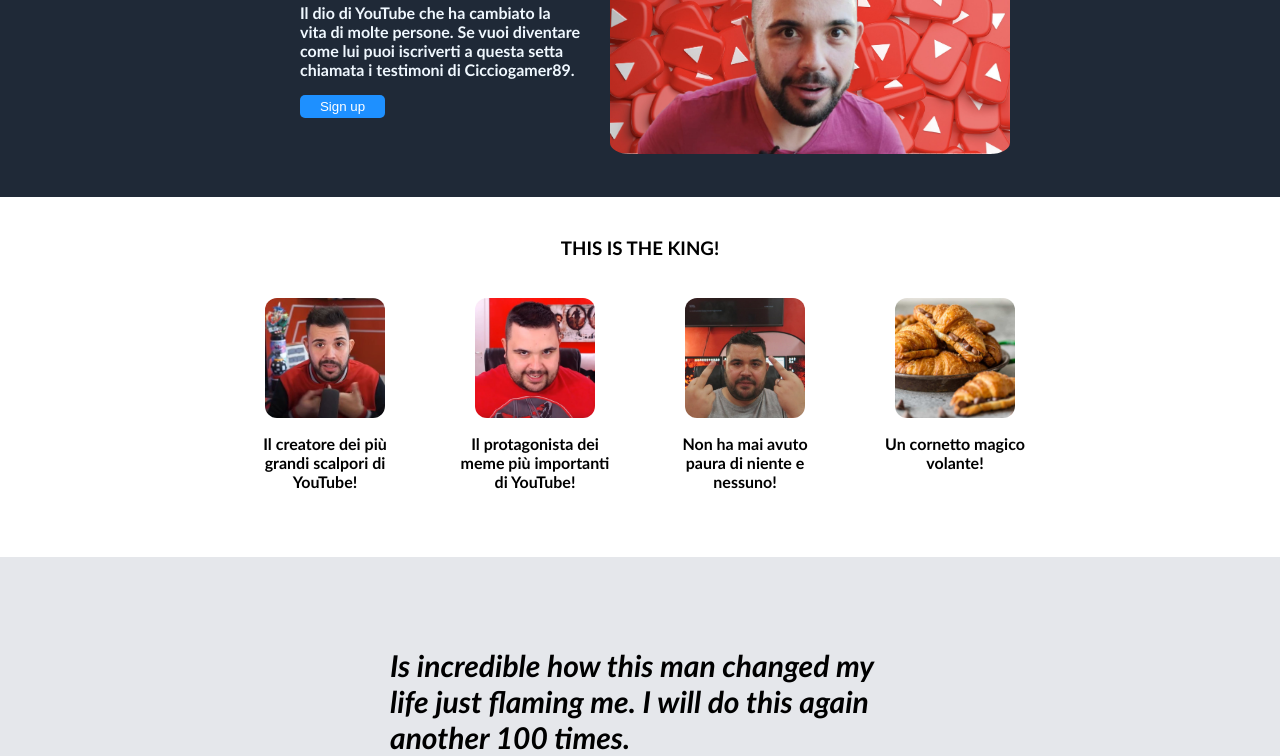
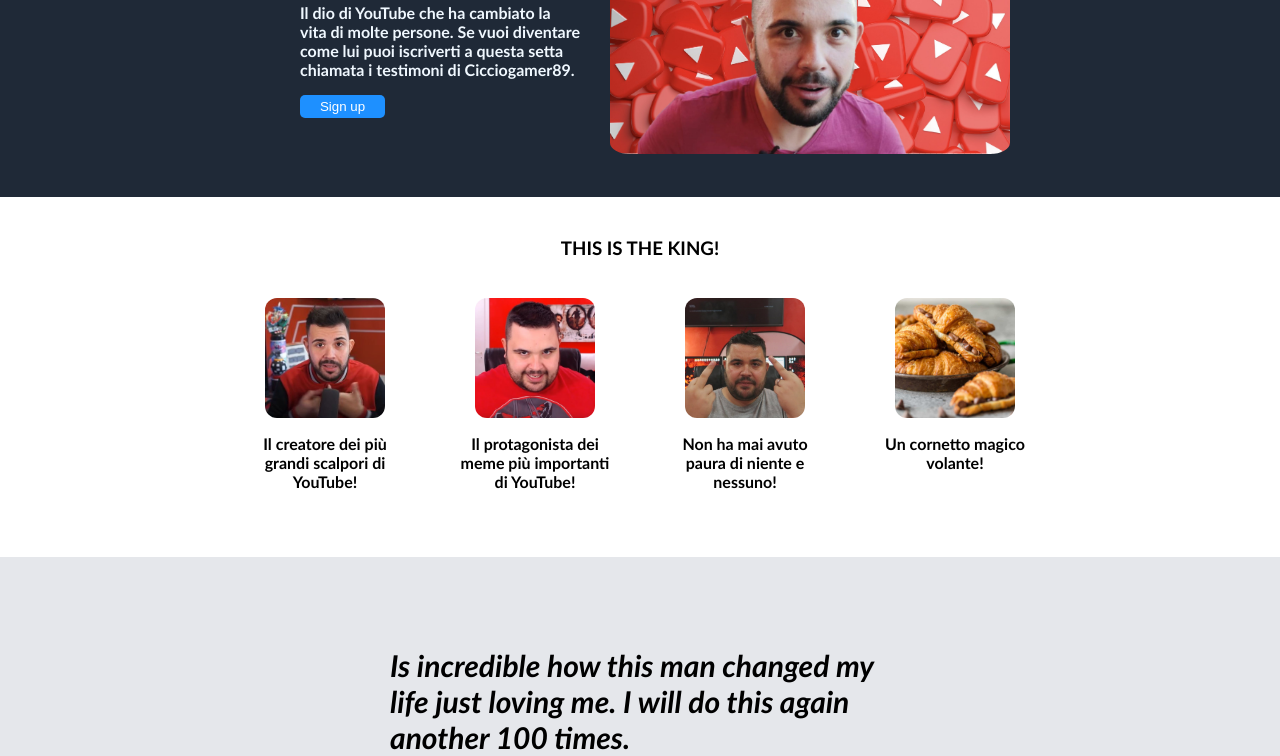
Before and after one commit to ThisisDC/Landing-page, a plain HTML site: page index.html in a window 1280 px wide. Shown: the part 196-952 px from the top of the page. Drawn offline with Linux system fonts and the light colour scheme.

Commit message:
small edit XD

```diff
--- a/index.html
+++ b/index.html
@@ -58,7 +58,7 @@
 </div>
 
 <div class="quote">
-    <p class="textofquote">Is incredible how this man changed my life just flaming me. I will do this again another 100 times.</p>
+    <p class="textofquote">Is incredible how this man changed my life just loving me. I will do this again another 100 times.</p>
     <p class="sign">- Kekkobomba</p>
 </div>
 
```
